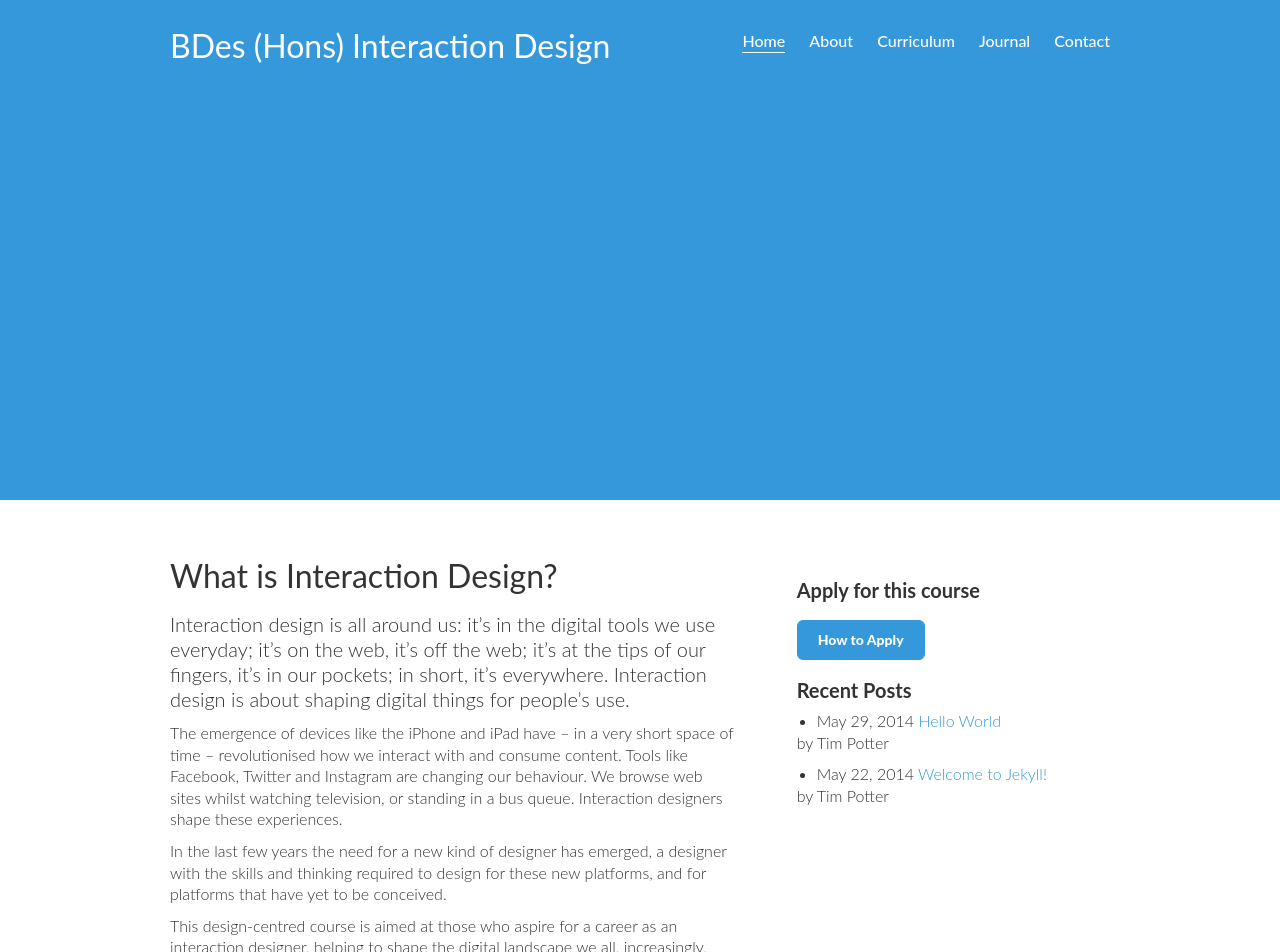
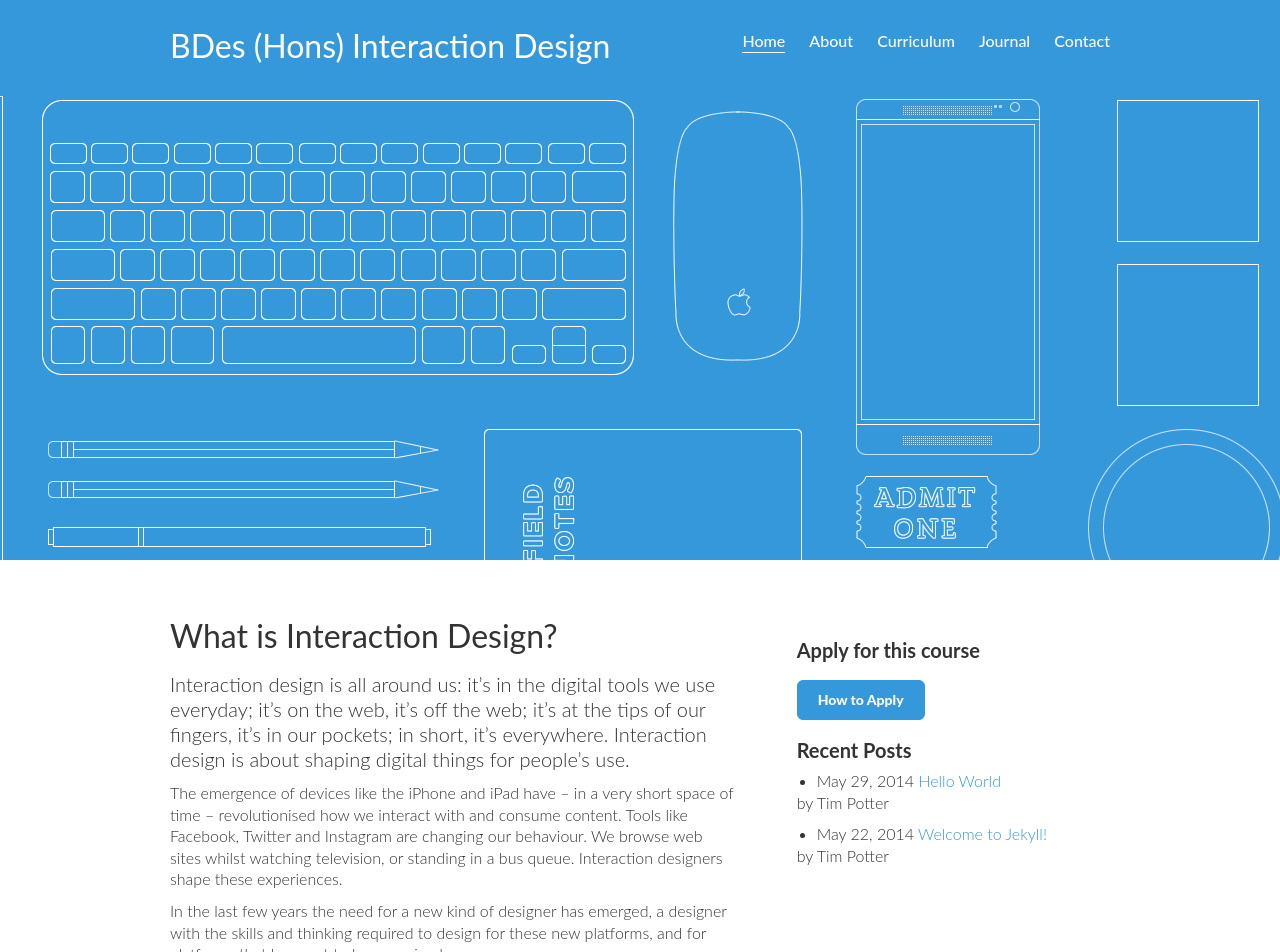
Before and after one commit to ixdbelfast/ixdbelfast.github.io, a Jekyll site: the page built from index.html, in a window 1280 px wide. Shown: the top 952 px of the page. Built offline with Jekyll 4.4.1, drawn with Linux system fonts in a browser that asks for light colours.

Commit message:
Added new header illustration

```diff
--- a/css/style.css
+++ b/css/style.css
@@ -204,7 +204,8 @@ header {
 /* LAYOUT
 ------------------------------------------------------------------------------------------------------------------------------------------ */
 header {
-  height: 500px;
+  height: 560px;
+  background: url(../images/desk.png) center top no-repeat;
   background-color: #3498db; }
 
 .container {
--- a/scss/layout.scss
+++ b/scss/layout.scss
@@ -147,8 +147,8 @@ header {
 ------------------------------------------------------------------------------------------------------------------------------------------ */
 
 header {
-	height: 500px;
-	// background: url(../images/desk.png) right top no-repeat;
+	height: 560px;
+	background: url(../images/desk.png) center top no-repeat;
 	// background-size: cover;
 	background-color: $flat-blue;
 	}
```
Also changed, not shown: images/desk-colour.png (added), images/desk.png.
